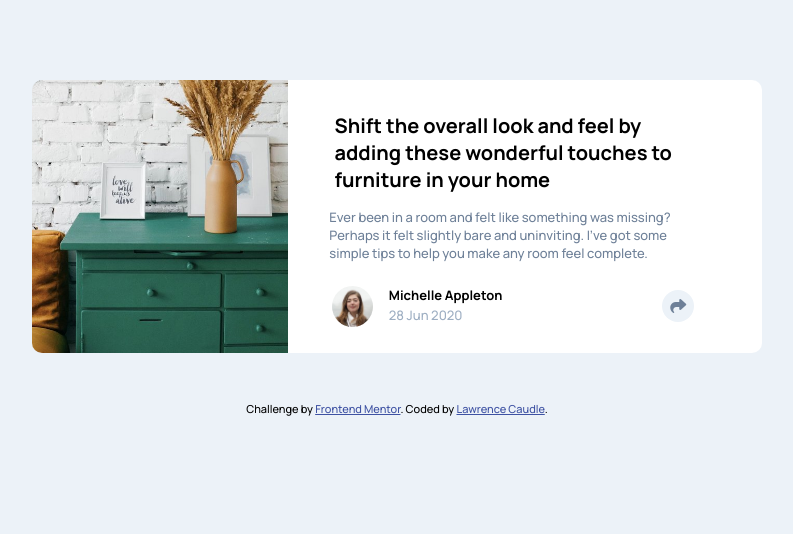
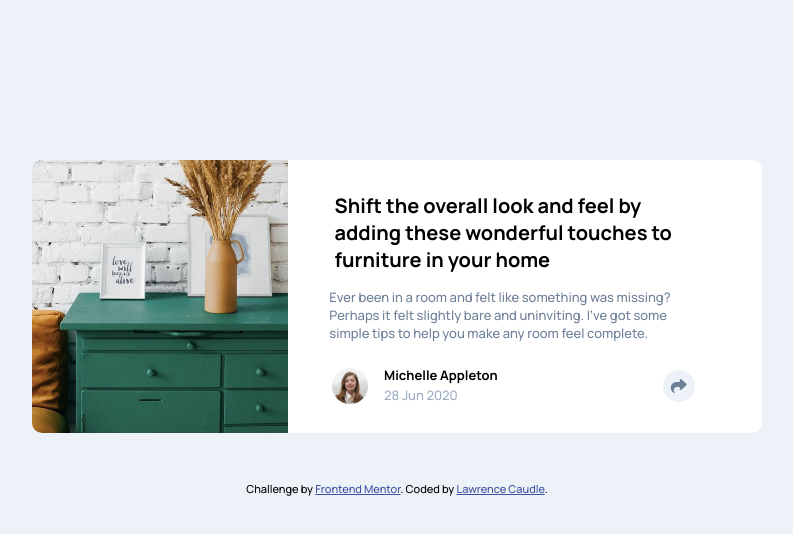
Before and after one commit to ltc870/articlepreviewcomponent, a website built with Vite: page index.html in a window 1280 px wide. Shown: the whole page, without its empty margins (243-1036 px from the left). Built offline with nearby package versions, Linux system fonts and the light colour scheme.

Commit message:
edited code

```diff
--- a/src/css/style.css
+++ b/src/css/style.css
@@ -18,7 +18,8 @@ body {
 .container {
   width: 327px;
   max-width: 80%;
-  margin: 3em auto 0;
+  margin: 0 auto;
+  padding-top: 5em;
   overflow: hidden;
 }
 
@@ -197,7 +198,7 @@ body {
   .footer-container {
     margin: initial;
     margin-left: .75em;
-    width: 100%;
+    width: 88.5%;
   }
 
   .footer-img {
@@ -205,7 +206,7 @@ body {
   }
 
   .footer-share {
-    margin-left: 10em;
+    margin-left: auto
   }
 
   .social-media {
```
